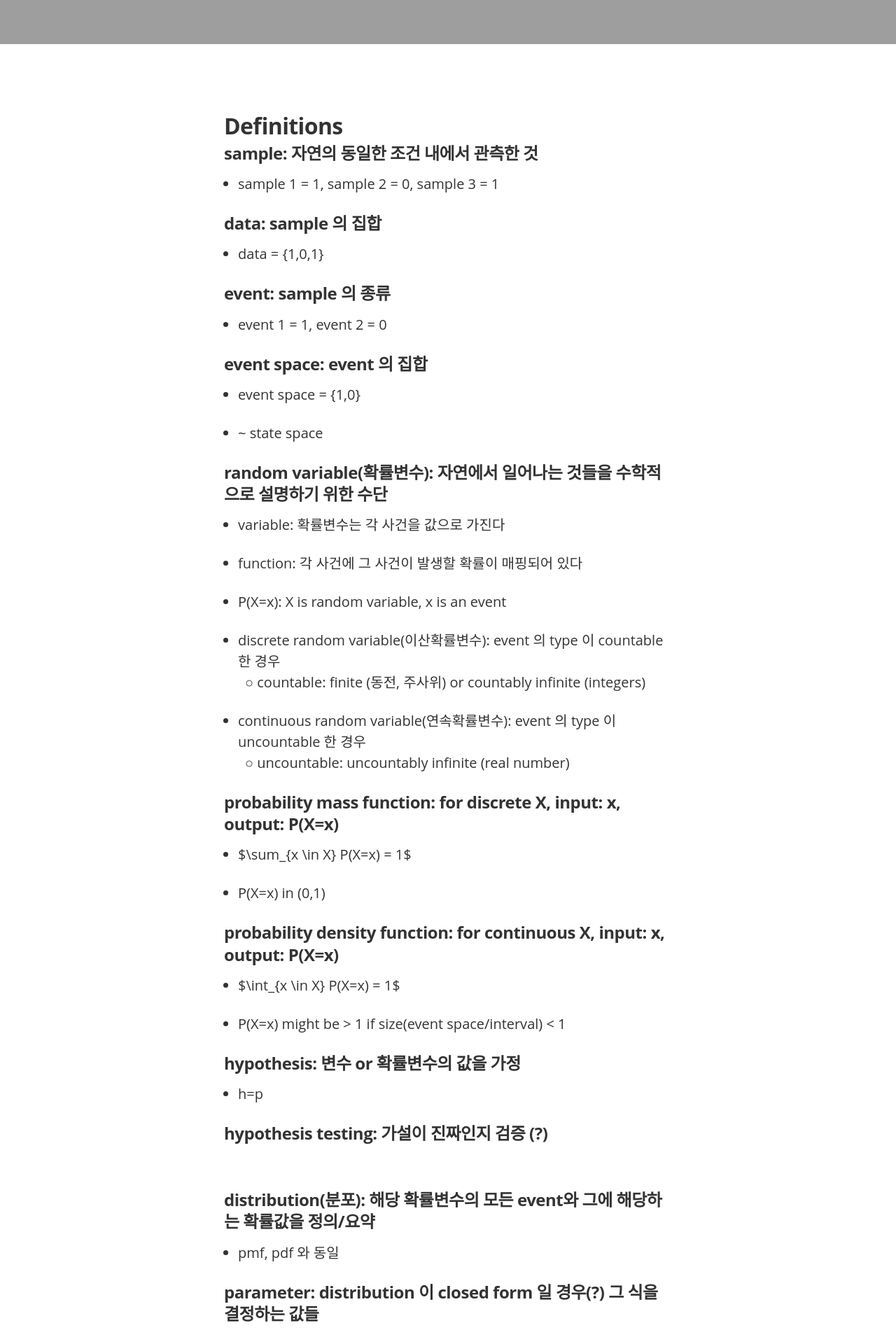
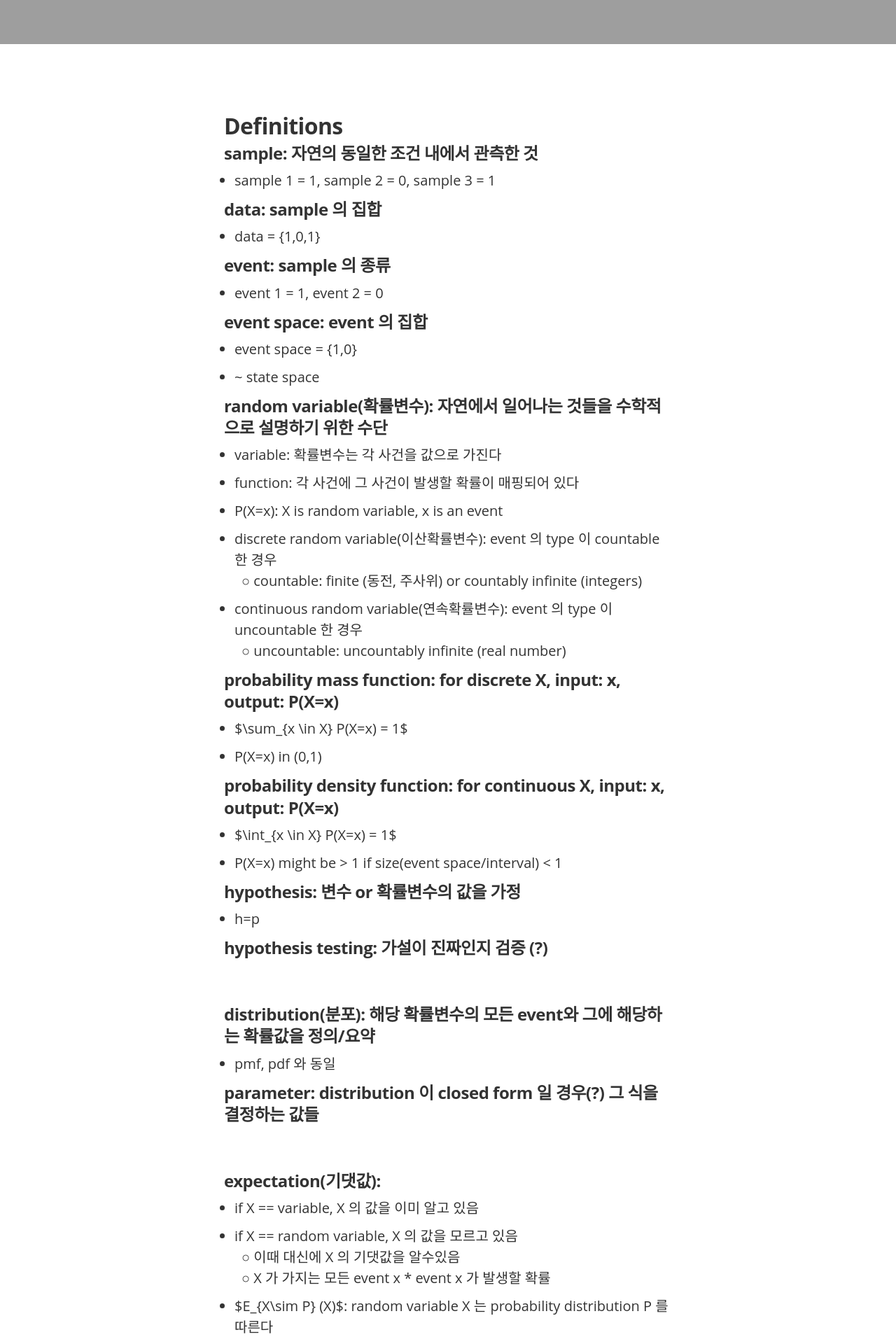
Before and after one commit to minniie/minniie.github.io, a Jekyll site: the page built from _posts/2021-07-27-probability.markdown, in a window 1280 px wide. Shown: the part 837-2757 px from the top of the page at 70% size. Built offline with Jekyll 4.4.1, drawn with Linux system fonts in a browser that asks for light colours; nearby versions of some CDN libraries; some web fonts are replaced; grey boxes are pictures that could not be loaded.

Commit message:
Update main.sass

```diff
--- a/css/main.sass
+++ b/css/main.sass
@@ -430,9 +430,9 @@ body
         mborder-left: 3px solid #57ad68
         mpadding-left: 20px
         mmargin-left: -26px
-        padding-bottom: 3px
+        padding-bottom: 0px
     ul, ol
-      padding: 5px 5px
+      padding: 0px 0 5px
       margin: 0
     li
       padding: 0
@@ -441,9 +441,8 @@ body
       font-size: 20px
       line-height: 30px
       margin-left: 15px
-      margin-bottom: 15px
+      margin-bottom: 5px
       padding-top: 5px
-      padding-bottom: 5px
 
     ol li
       list-style-type: decimal
```
